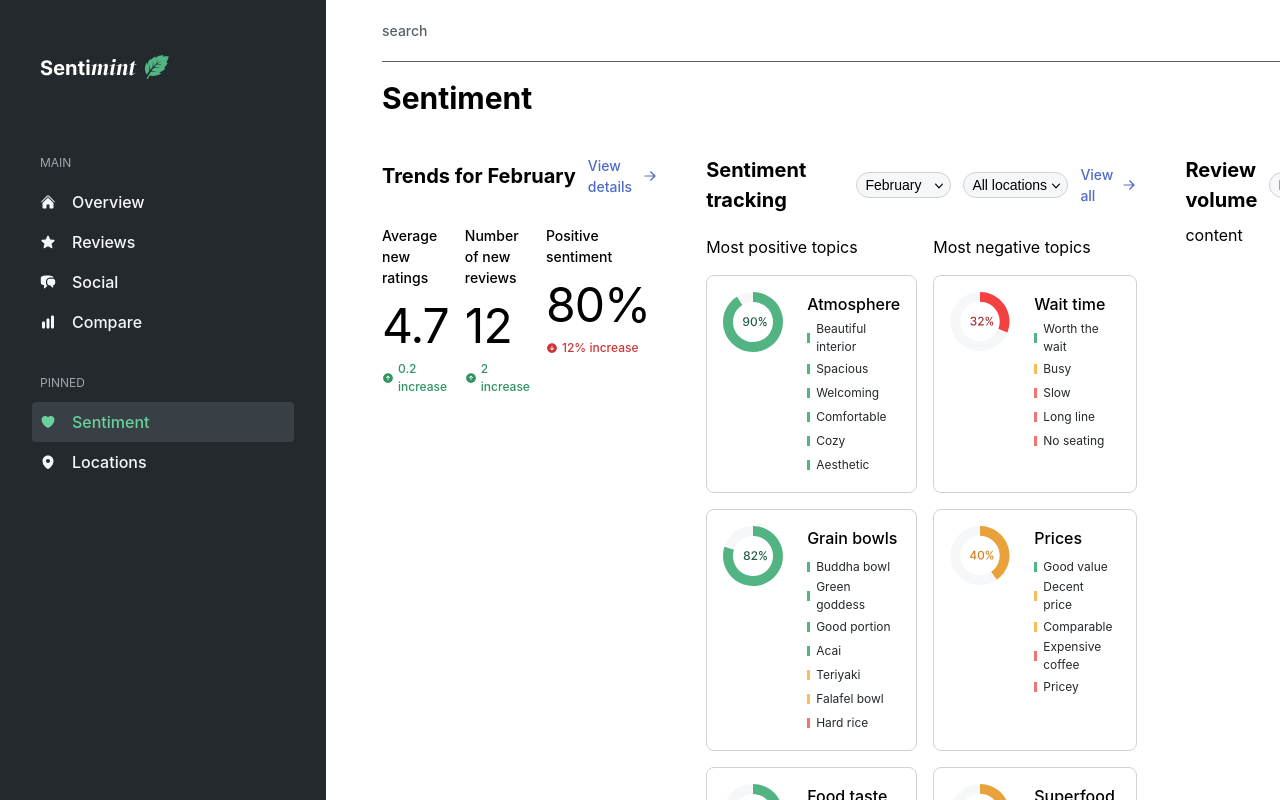
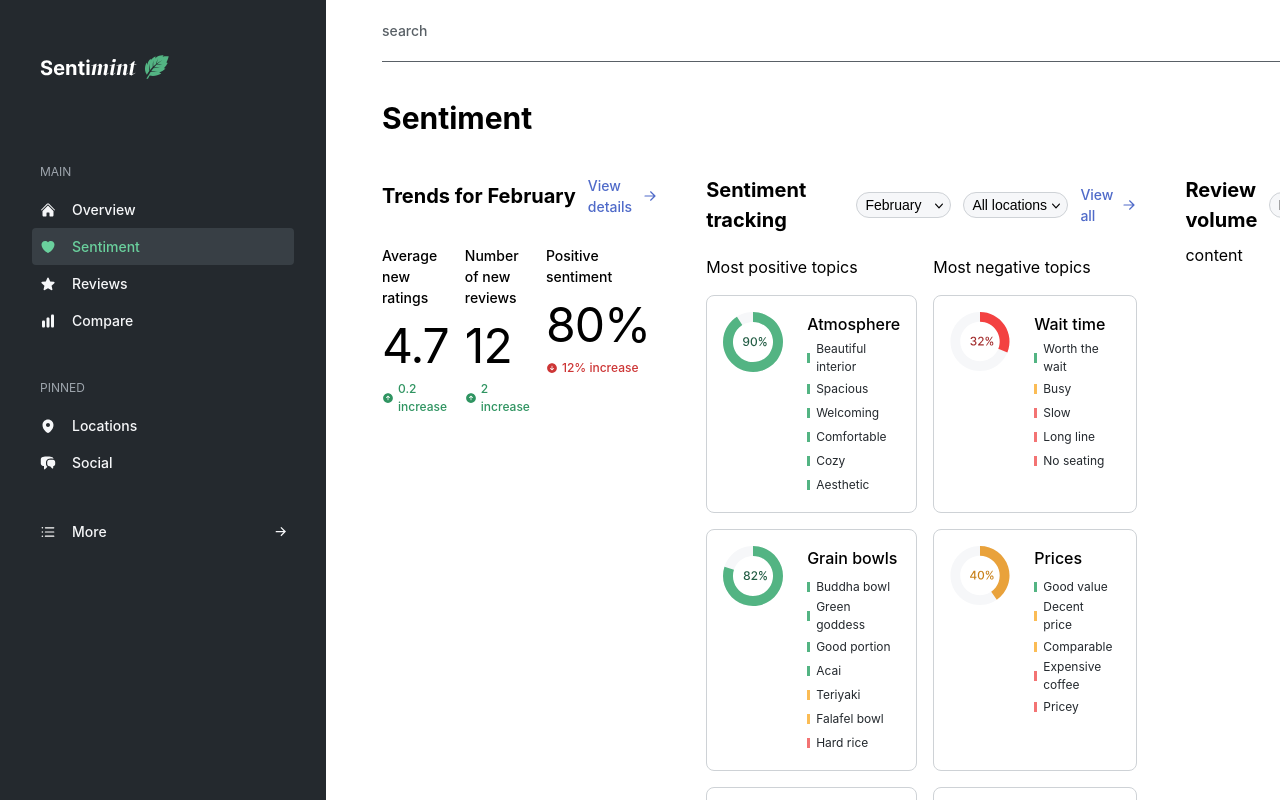
Before and after one commit to mk314k/Sentimint, a React (Vite) app in the folder frontend/: page /sentiment in a window 1280 px wide. Shown: the top 800 px of the page. Built offline with nearby package versions, Linux system fonts and the light colour scheme.

Commit message:
cleanup homepage

```diff
--- a/frontend/src/App.jsx
+++ b/frontend/src/App.jsx
@@ -1,6 +1,7 @@
 import './App.scss';
 import Menu from './Menu.jsx';
 import Overview from './Overview.jsx';
+import Search from './Search.jsx';
 import MagnifyingGlassIcon from './icons/magnifying-glass.svg';
 import CogIcon from './icons/cog.svg';
 import BellIcon from './icons/bell.svg';
@@ -13,13 +14,7 @@ function App() {
         <>
             <Menu />
             <div className='content'>
-                <div className='search'>
-                    <img src={MagnifyingGlassIcon} className='search__icon' />
-                    <span className='search__text'>Search</span>
-                    <img src={BellIcon} className='search__icon--right' />
-                    <img src={CogIcon} className='search__icon--right' />
-                    <img src={LifeAlive} className='search__icon--right' />
-                </div>
+                <Search />
                 <Overview />
             </div>
         </>
--- a/frontend/src/App.scss
+++ b/frontend/src/App.scss
@@ -25,17 +25,31 @@ $Error-700: #CD3636;
     &__header {
         height: 30px;
         padding: 0 8px;
-        margin-bottom: 66px;
+        margin-bottom: 75px;
     }
 
     &__section {
-        margin-bottom: 32px;
+        margin-bottom: 40px;
 
         &__header {
             font-size: 12px;
             color: $Grey-400;
             margin-bottom: 10px;
             padding: 0 8px;
+        }
+
+        &__more {
+            display: flex;
+            align-items: center;
+            padding: 0 8px;
+
+            &__text {
+                margin: 0 16px;
+                flex: 1;
+                font-size: 14px;
+                font-weight: 500;
+                color: $Grey-100;
+            }
         }
     }
 
@@ -51,6 +65,7 @@ $Error-700: #CD3636;
 
         &__label {
             color: $Grey-100;
+            font-size: 14px;
         }
 
         &.active {
@@ -99,7 +114,7 @@ $Error-700: #CD3636;
 
 .welcome {
     font-size: 30px;
-    margin-bottom: 40px;
+    margin: 40px 0;
 }
 
 .analysis {
@@ -291,6 +306,7 @@ $Error-700: #CD3636;
             'logo city photos'
             'logo details photos';
         grid-template-columns: 32px 1fr 28px;
+        align-items: center;
         column-gap: 10px;
         margin-bottom: 8px;
     }
--- a/frontend/src/Menu.jsx
+++ b/frontend/src/Menu.jsx
@@ -1,6 +1,8 @@
 import { NavLink } from 'react-router-dom';
 
 import SentimintLogoLight from './icons/sentimintLogoLight.svg';
+import ArrowRightGrayIcon from './icons/arrow-right-gray.svg';
+import BulletIcon from './icons/list-bullet.svg';
 
 function Menu(props) {
     return (
@@ -19,6 +21,15 @@ function Menu(props) {
                     </svg>
                     <div className='menu__item__label'>Overview</div>
                 </NavLink>
+                <NavLink to='/sentiment' className='menu__item'>
+                    <svg width="16" height="16" viewBox="0 0 16 16" className='menu__item__icon' xmlns="http://www.w3.org/2000/svg">
+                        <g id="heroicons-solid/heart">
+                        <path id="Union (Stroke)"
+                            d="M7.76331 13.9404L7.75896 13.9381L7.74386 13.9299C7.731 13.9229 7.7126 13.9128 7.68905 13.8997C7.64195 13.8734 7.57416 13.8349 7.48864 13.7846C7.31767 13.684 7.07545 13.5359 6.7857 13.3433C6.20716 12.9587 5.43414 12.3934 4.65906 11.6709C3.12521 10.241 1.5 8.11673 1.5 5.5C1.5 3.54796 3.1424 2 5.125 2C6.29092 2 7.33488 2.53273 8 3.36773C8.66512 2.53273 9.70908 2 10.875 2C12.8576 2 14.5 3.54796 14.5 5.5C14.5 8.11673 12.8748 10.241 11.3409 11.6709C10.5659 12.3934 9.79284 12.9587 9.2143 13.3433C8.92455 13.5359 8.68233 13.684 8.51136 13.7846C8.42584 13.8349 8.35805 13.8734 8.31095 13.8997C8.2874 13.9128 8.269 13.9229 8.25614 13.9299L8.24104 13.9381L8.23669 13.9404L8.23485 13.9414C8.08821 14.0193 7.91179 14.0193 7.76515 13.9414L7.76331 13.9404Z" />
+                        </g>
+                    </svg>
+                    <div className='menu__item__label'>Sentiment</div>
+                </NavLink>
                 <a className='menu__item'>
                     <svg width="16" height="16" viewBox="0 0 16 16" className='menu__item__icon' xmlns="http://www.w3.org/2000/svg">
                         <g id="heroicons-solid/star">
@@ -26,17 +37,6 @@ function Menu(props) {
                         </g>
                     </svg>
                     <div className='menu__item__label'>Reviews</div>
-                </a>
-                <a className='menu__item'>
-                    <svg width="16" height="16" viewBox="0 0 16 16" className='menu__item__icon' xmlns="http://www.w3.org/2000/svg">
-                        <g id="heroicons-mini/chat-bubble-left-right">
-                        <g id="Union">
-                        <path d="M2.80392 1.89213C4.24214 1.69945 5.70961 1.60001 7.19999 1.60001C8.69037 1.60001 10.1578 1.69945 11.5961 1.89213C12.5935 2.02575 13.3392 2.77865 13.5438 3.70665C13.394 3.67859 13.24 3.65989 13.0825 3.65129C12.4591 3.61724 11.8315 3.60001 11.2 3.60001C10.5685 3.60001 9.94086 3.61724 9.31751 3.65129C7.38329 3.75693 5.99999 5.38192 5.99999 7.19836V8.99016C5.99999 10.1209 6.53605 11.1781 7.40832 11.8402L5.02425 14.2243C4.85265 14.3959 4.59458 14.4472 4.37038 14.3543C4.14617 14.2615 3.99999 14.0427 3.99999 13.8V11.0459C3.59916 11.007 3.20044 10.961 2.80393 10.9079C1.62671 10.7502 0.799988 9.72974 0.799988 8.57692V4.22309C0.799988 3.07029 1.62669 2.04984 2.80392 1.89213Z" />
-                        <path d="M11.2 4.80001C10.5903 4.80001 9.98452 4.81664 9.38295 4.8495C8.12576 4.91816 7.19999 5.9777 7.19999 7.19836V8.99016C7.19999 10.2052 8.11734 11.2616 9.36813 11.3381C9.53904 11.3485 9.71029 11.3577 9.88189 11.3655C10.0421 11.3728 10.1893 11.4379 10.2962 11.5447L12.1757 13.4243C12.3473 13.5959 12.6054 13.6472 12.8296 13.5543C13.0538 13.4615 13.2 13.2427 13.2 13V11.3436C14.362 11.1878 15.2 10.1732 15.2 9.01185V7.19836C15.2 5.9777 14.2742 4.91816 13.017 4.8495C12.4155 4.81664 11.8096 4.80001 11.2 4.80001Z" />
-                        </g>
-                        </g>
-                    </svg>
-                    <div className='menu__item__label'>Social</div>
                 </a>
                 <a className='menu__item'>
                     <svg width="16" height="16" viewBox="0 0 16 16" className='menu__item__icon' xmlns="http://www.w3.org/2000/svg">
@@ -54,15 +54,6 @@ function Menu(props) {
 
             <div className='menu__section'>
                 <div className='menu__section__header'>PINNED</div>
-                <NavLink to='/sentiment' className='menu__item'>
-                    <svg width="16" height="16" viewBox="0 0 16 16" className='menu__item__icon' xmlns="http://www.w3.org/2000/svg">
-                        <g id="heroicons-solid/heart">
-                        <path id="Union (Stroke)"
-                            d="M7.76331 13.9404L7.75896 13.9381L7.74386 13.9299C7.731 13.9229 7.7126 13.9128 7.68905 13.8997C7.64195 13.8734 7.57416 13.8349 7.48864 13.7846C7.31767 13.684 7.07545 13.5359 6.7857 13.3433C6.20716 12.9587 5.43414 12.3934 4.65906 11.6709C3.12521 10.241 1.5 8.11673 1.5 5.5C1.5 3.54796 3.1424 2 5.125 2C6.29092 2 7.33488 2.53273 8 3.36773C8.66512 2.53273 9.70908 2 10.875 2C12.8576 2 14.5 3.54796 14.5 5.5C14.5 8.11673 12.8748 10.241 11.3409 11.6709C10.5659 12.3934 9.79284 12.9587 9.2143 13.3433C8.92455 13.5359 8.68233 13.684 8.51136 13.7846C8.42584 13.8349 8.35805 13.8734 8.31095 13.8997C8.2874 13.9128 8.269 13.9229 8.25614 13.9299L8.24104 13.9381L8.23669 13.9404L8.23485 13.9414C8.08821 14.0193 7.91179 14.0193 7.76515 13.9414L7.76331 13.9404Z" />
-                        </g>
-                    </svg>
-                    <div className='menu__item__label'>Sentiment</div>
-                </NavLink>
                 <a className='menu__item'>
                     <svg width="16" height="16" viewBox="0 0 16 16" className='menu__item__icon' xmlns="http://www.w3.org/2000/svg">
                         <g id="heroicons-solid/map-pin">
@@ -71,6 +62,22 @@ function Menu(props) {
                     </svg>
                     <div className='menu__item__label'>Locations</div>
                 </a>
+                <a className='menu__item'>
+                    <svg width="16" height="16" viewBox="0 0 16 16" className='menu__item__icon' xmlns="http://www.w3.org/2000/svg">
+                        <g id="heroicons-mini/chat-bubble-left-right">
+                        <g id="Union">
+                        <path d="M2.80392 1.89213C4.24214 1.69945 5.70961 1.60001 7.19999 1.60001C8.69037 1.60001 10.1578 1.69945 11.5961 1.89213C12.5935 2.02575 13.3392 2.77865 13.5438 3.70665C13.394 3.67859 13.24 3.65989 13.0825 3.65129C12.4591 3.61724 11.8315 3.60001 11.2 3.60001C10.5685 3.60001 9.94086 3.61724 9.31751 3.65129C7.38329 3.75693 5.99999 5.38192 5.99999 7.19836V8.99016C5.99999 10.1209 6.53605 11.1781 7.40832 11.8402L5.02425 14.2243C4.85265 14.3959 4.59458 14.4472 4.37038 14.3543C4.14617 14.2615 3.99999 14.0427 3.99999 13.8V11.0459C3.59916 11.007 3.20044 10.961 2.80393 10.9079C1.62671 10.7502 0.799988 9.72974 0.799988 8.57692V4.22309C0.799988 3.07029 1.62669 2.04984 2.80392 1.89213Z" />
+                        <path d="M11.2 4.80001C10.5903 4.80001 9.98452 4.81664 9.38295 4.8495C8.12576 4.91816 7.19999 5.9777 7.19999 7.19836V8.99016C7.19999 10.2052 8.11734 11.2616 9.36813 11.3381C9.53904 11.3485 9.71029 11.3577 9.88189 11.3655C10.0421 11.3728 10.1893 11.4379 10.2962 11.5447L12.1757 13.4243C12.3473 13.5959 12.6054 13.6472 12.8296 13.5543C13.0538 13.4615 13.2 13.2427 13.2 13V11.3436C14.362 11.1878 15.2 10.1732 15.2 9.01185V7.19836C15.2 5.9777 14.2742 4.91816 13.017 4.8495C12.4155 4.81664 11.8096 4.80001 11.2 4.80001Z" />
+                        </g>
+                        </g>
+                    </svg>
+                    <div className='menu__item__label'>Social</div>
+                </a>
+            </div>
+            <div className='menu__section__more'>
+                <img src={BulletIcon} className='menu__section__more__icon' />
+                <div className="menu__section__more__text">More</div>
+                <img src={ArrowRightGrayIcon} className='menu__section__more__arrow' />
             </div>
         </div>
     );
--- /dev/null
+++ b/frontend/src/Search.jsx
@@ -0,0 +1,19 @@
+import MagnifyingGlassIcon from './icons/magnifying-glass.svg';
+import CogIcon from './icons/cog.svg';
+import BellIcon from './icons/bell.svg';
+import LifeAlive from './icons/life-alive.svg';
+
+
+function Search() {
+    return (
+        <div className='search'>
+            <img src={MagnifyingGlassIcon} className='search__icon' />
+            <span className='search__text'>Search</span>
+            <img src={BellIcon} className='search__icon--right' />
+            <img src={CogIcon} className='search__icon--right' />
+            <img src={LifeAlive} className='search__icon--right' />
+        </div>
+    )
+}
+
+export default Search
```
Also changed, not shown: frontend/src/icons/arrow-right-gray.svg (added), frontend/src/icons/list-bullet.svg (added).
